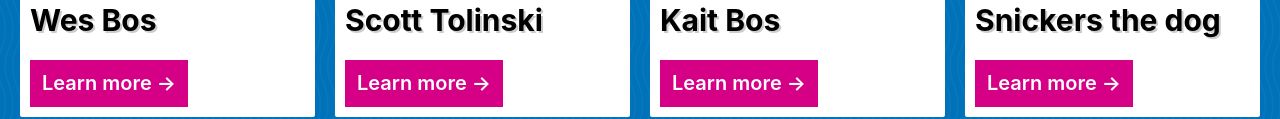
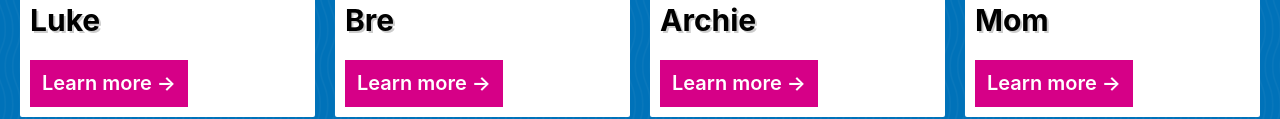
Before and after one commit to brethunholm/click-outside, a plain HTML site: page index.html in a window 1280 px wide. Shown: the part 308-427 px from the top of the page. Drawn offline with Linux system fonts and the light colour scheme.

Commit message:
Update index.html

```diff
--- a/index.html
+++ b/index.html
@@ -10,24 +10,24 @@
 
 <body>
   <div class="cards">
-    <div class="card" data-description="Wes is cool">
-      <img src="https://picsum.photos/200?random=1" alt="Wes Bos">
-      <h2>Wes Bos</h2>
+    <div class="card" data-description="Luke is cool">
+      <img src="https://picsum.photos/200?random=1" alt="Bre">
+      <h2>Luke</h2>
       <button>Learn more →</button>
     </div>
-    <div class="card" data-description="Scott is neat!">
-      <img src="https://picsum.photos/200?random=2" alt="Wes Bos">
-      <h2>Scott Tolinski</h2>
+    <div class="card" data-description="Bre is neat!">
+      <img src="https://picsum.photos/200?random=2" alt="Bre Thunholm">
+      <h2>Bre</h2>
       <button>Learn more →</button>
     </div>
-    <div class="card" data-description="Kait is beautiful!">
-      <img src="https://picsum.photos/200?random=3" alt="Wes Bos">
-      <h2>Kait Bos</h2>
+    <div class="card" data-description="Archie is the cutest puppy!">
+      <img src="https://picsum.photos/200?random=3" alt="Bre">
+      <h2>Archie</h2>
       <button>Learn more →</button>
     </div>
-    <div class="card" data-description="Snickers is a dog!">
-      <img src="https://picsum.photos/200?random=4" alt="Wes Bos">
-      <h2>Snickers the dog</h2>
+    <div class="card" data-description="Moms are the best">
+      <img src="https://picsum.photos/200?random=4" alt="Bre">
+      <h2>Mom</h2>
       <button>Learn more →</button>
     </div>
 
```
